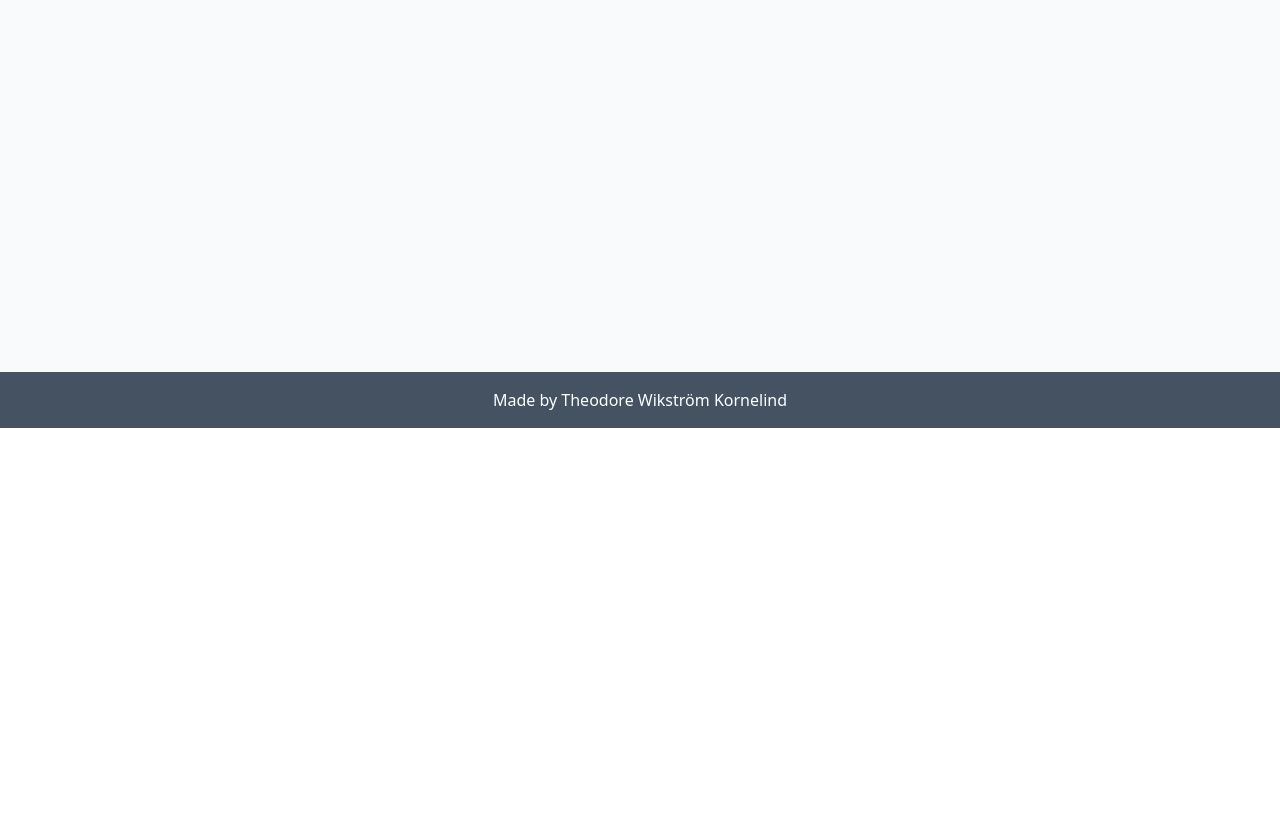
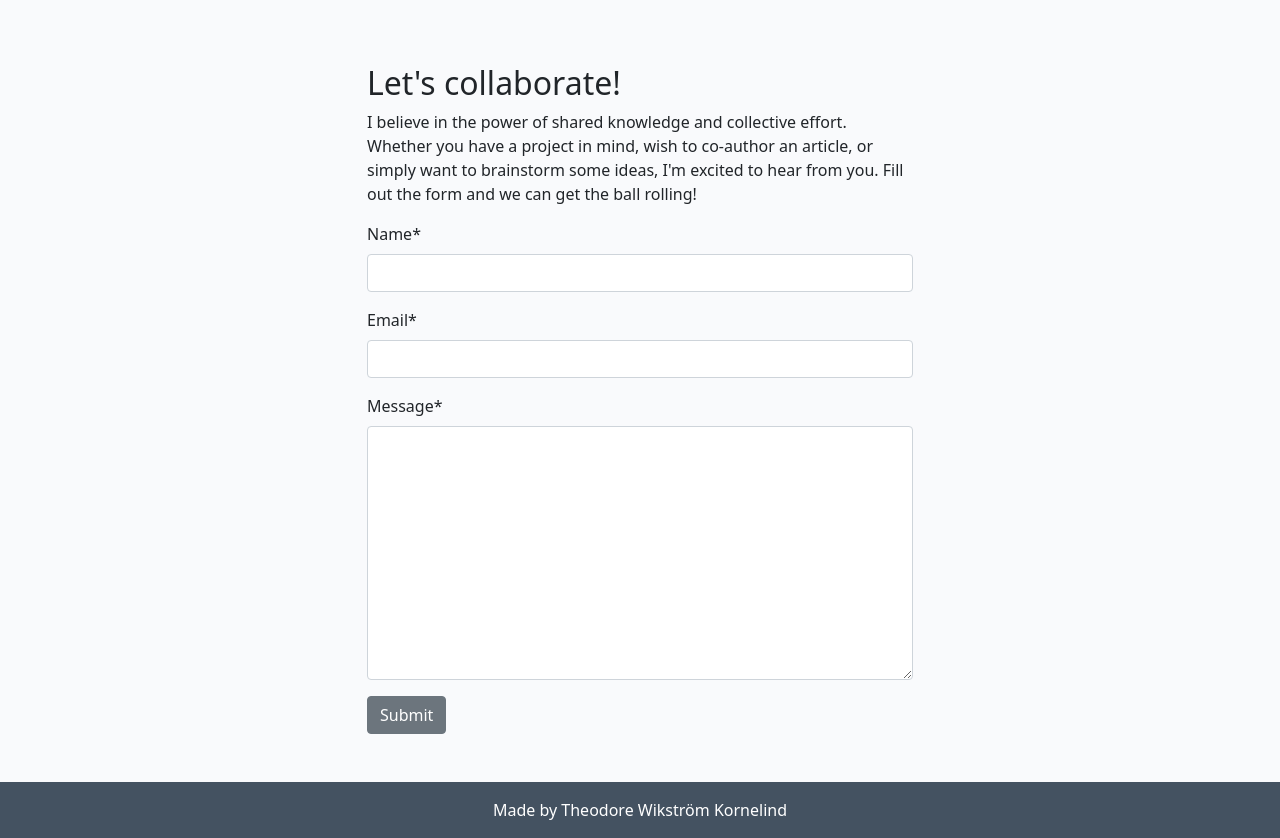
Before and after one commit to Humanslaughter/pp4-blog, a Django app: page /about/ in a window 1280 px wide. Shown: the part 372-1210 px from the top of the page. Before the commit the page ends 800 px from the top, so only its background shows below. Run offline with Django 4.2, Linux system fonts and the light colour scheme; data that the repository does not hold is empty; some libraries are stand-ins or nearby versions.

Commit message:
Add Collaborate Form to About

```diff
--- /dev/null
+++ b/about/forms.py
@@ -0,0 +1,8 @@
+from .models import CollaborateRequest
+from django import forms
+
+
+class CollaborateForm(forms.ModelForm):
+    class Meta:
+        model = CollaborateRequest
+        fields = ('name', 'email', 'message')
--- a/about/models.py
+++ b/about/models.py
@@ -8,3 +8,13 @@ class About(models.Model):
 
     def __str__(self):
         return self.title
+
+
+class CollaborateRequest(models.Model):
+    name = models.CharField(max_length=200)
+    email = models.EmailField()
+    message = models.TextField()
+    read = models.BooleanField(default=False)
+
+    def __str__(self):
+        return f"Collaboration request from {self.name}"
--- a/about/templates/about/about.html
+++ b/about/templates/about/about.html
@@ -1,22 +1,40 @@
 {% extends 'base.html' %}
+{% load static %}
+{% load crispy_forms_tags %}
+
 {% block content %}
-{% load static %}
 <div class="container mt-5">
     <div class="row">
-        <div class="col-4 text-center">
+        <div class="col-12 col-md-4 text-center">
             <img src="{% static 'images/nobody.jpg' %}" width="75%">
         </div>
-        <div class="col-8">
+        <div class="col-12 col-md-8">
             <h2>{{ about.title }}</h2>
             {{ about.content | safe }}
         </div>
     </div>
     <div class="row">
         <div class="col text-right">
-          <!-- Updated on field goes in here -->
 
           <p class="text-end"><em>Updated on: {{ about.updated_on }}</em></p>
         </div>
-      </div>
+    </div>
+    <div class="row justify-content-center">
+        <div class="col-12 col-md-6 my-5">
+            <h2>Let's collaborate!</h2>
+            <p>I believe in the power of shared knowledge and collective effort.
+                Whether you have a project in mind, wish to co-author
+                an article, or simply want to brainstorm some ideas,
+                I'm excited to hear from you. Fill out the form
+                and we can get the ball rolling!</p>
+
+            <form method="post">
+                {{ collaborate_form | crispy }}
+                {% csrf_token %}
+                <button class="btn btn-secondary"
+                    type="submit">Submit</button>
+            </form>
+        </div>
+    </div>
 </div>
 {% endblock content %}
--- a/about/views.py
+++ b/about/views.py
@@ -1,13 +1,17 @@
 from django.shortcuts import render
 from .models import About
+from .forms import CollaborateForm
 
 
 def about_me(request):
-
     about = About.objects.all().order_by('-updated_on').first()
+    collaborate_form = CollaborateForm()
 
     return render(
         request,
         "about/about.html",
-        {"about": about},
+        {
+            "about": about,
+            "collaborate_form": collaborate_form
+        },
     )
--- a/blog/templates/blog/post_detail.html
+++ b/blog/templates/blog/post_detail.html
@@ -49,7 +49,7 @@
           to iterate through each comment in comments -->
         {% for comment in comments %}
         <div class="p-2 comments
-          {% if not comment.approved and comment.author == user %}
+          {% if not comment.approved and comment.blogger == user %}
           faded{% elif not comment.approved %} d-none{% endif %}">
           <p class="font-weight-bold">
             {{ comment.blogger }}
--- a/blog/views.py
+++ b/blog/views.py
@@ -16,6 +16,7 @@ def post_detail(request, slug):
     comments = post.comments.all().order_by("-posted_on")
     comment_count = post.comments.filter(approved=True).count()
     if request.method == "POST":
+        print("Received a POST request")
         comment_form = CommentForm(data=request.POST)
         if comment_form.is_valid():
             comment = comment_form.save(commit=False)
@@ -28,6 +29,7 @@ def post_detail(request, slug):
             )
 
     comment_form = CommentForm()
+    print("About to render template")
 
     return render(
         request,
```
Also changed, not shown: about/admin.py (+6 -1 lines), about/migrations/0002_collaboraterequest.py (added).
